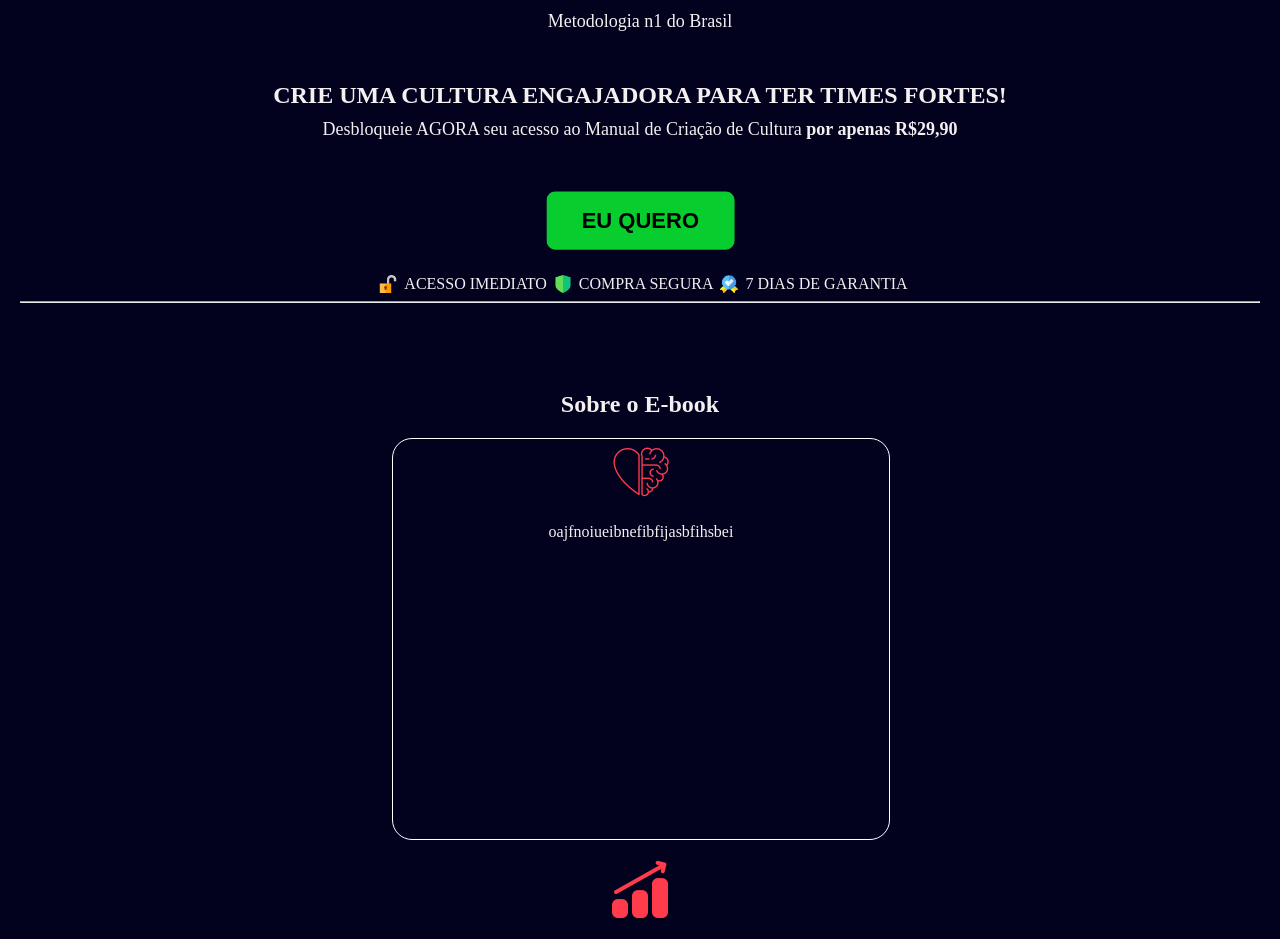
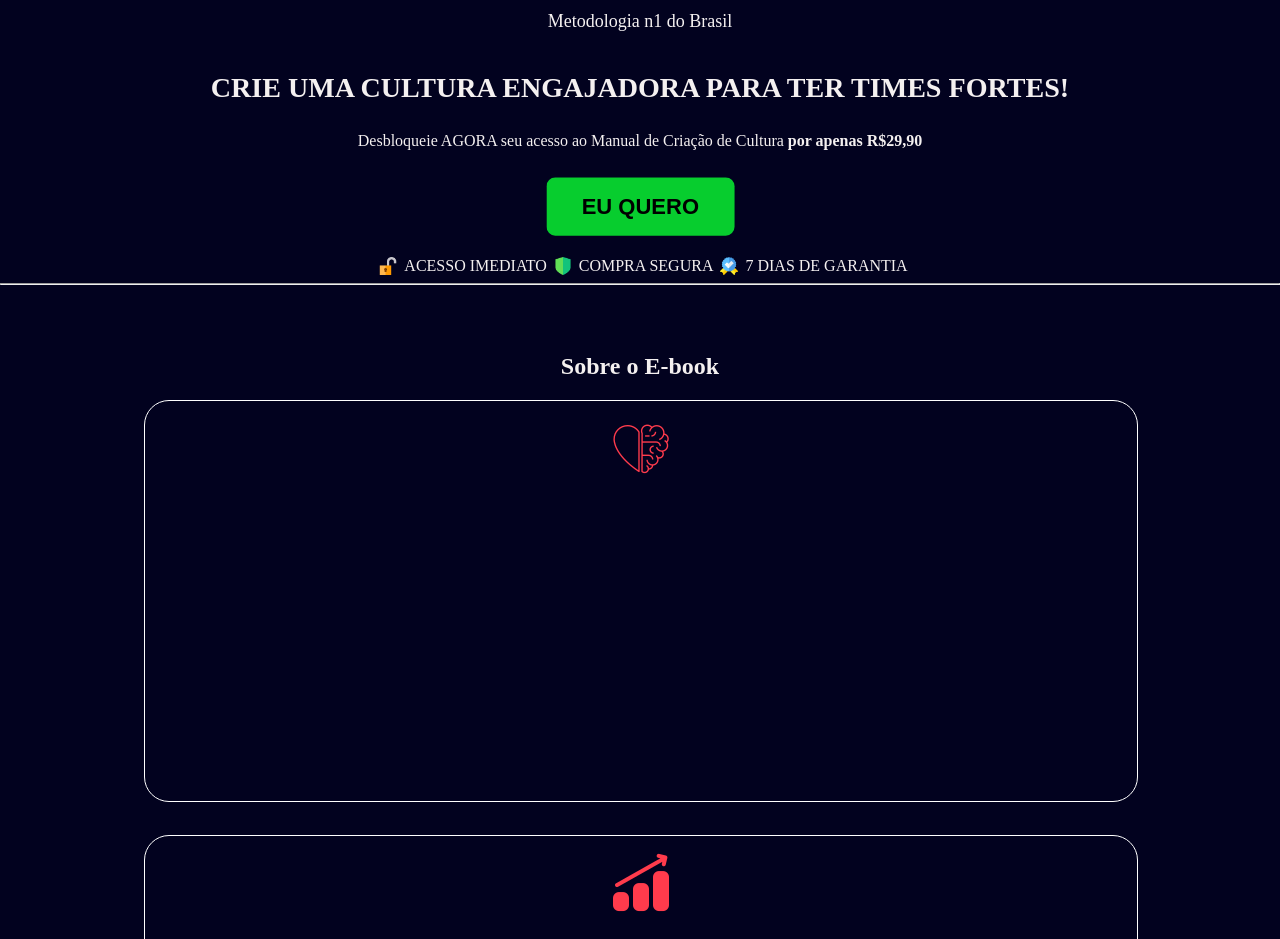
Before and after one commit to matheuspauldev/Douglas-Stefersson, a plain HTML site: page Landing Page/index.html in a window 1280 px wide. Shown: the part 373-1312 px from the top of the page. Drawn offline with Linux system fonts and the light colour scheme; a web font is replaced by a local one.

Commit message:
identação de espaço na section #sobre

```diff
--- a/Landing Page/index.html
+++ b/Landing Page/index.html
@@ -13,11 +13,11 @@
     <section id="hero">
         <div id="firstTTitle">
             <img class="logo-principal" src="img/academia de lideres vermelho.png">
-            <p class="f">Metodologia n1 do Brasil</p>
+            <p id="subtitle-principal">Metodologia n1 do Brasil</p>
         </div>
-        <div>
+        <div id="chamada-principal">
             <h3>CRIE UMA CULTURA ENGAJADORA PARA TER TIMES FORTES!</h3>
-            <p class="f">Desbloqueie AGORA seu acesso ao Manual de Criação de Cultura <b>por apenas R$29,90</b></p>
+            <p>Desbloqueie AGORA seu acesso ao Manual de Criação de Cultura <b>por apenas R$29,90</b></p>
         </div>
         <button class="cta">EU QUERO</button> <br><br>
         <div id="ctafooter">
@@ -34,8 +34,8 @@
     <section id="sobre">
         <h2>Sobre o E-book</h2>
         <div id="inteligencia-emocional">
-            <img src="img/auto conhecimento.png" alt="Inteligente emocional">
-            <p>oajfnoiueibnefibfijasbfihsbei</p>
+            <img src="img/auto conhecimento.png" alt="Inteligencia emocional">
+            <p></p>
         </div>
         <div id="">
             <img src="" alt="">
--- a/Landing Page/styles.css
+++ b/Landing Page/styles.css
@@ -12,53 +12,34 @@ body {
     padding: 0;
     color: #f4f0f0;
 }
-
-header {
-    background-color: #6B8E23; /* Verde musgo */
-    padding: 10px 20px;
+#hero {
+    padding-top: 20px;
+    width: 100%;
     text-align: center;
-}
-#hero .logo-principal{
-    width: 460px;
-    height: 350px;
 }
 div #firstTTitle{
     text-align: center;
     display: flex;
     flex-direction: column;
 }
-
-#hero {
-    padding: 20px 20px;
-    text-align: center;
-}
-.topTitle{
-    text-transform: uppercase;
-    background: linear-gradient(to right, #666eff,#2693f9,#343df0);
-    background-size: 400% 100%;
-    animation: degrade 30s linear infinite alternate;
-
-    -webkit-background-clip: text ;
-    -webkit-text-fill-color: transparent;
+#hero .logo-principal{
+    width: 460px;
+    height: 350px;
 }
 
-#hero .f {
+#hero #subtitle-principal {
     font-size: 18px;
     margin-top: 10px;
-    margin-bottom: 20px;
-    margin-left: 60px;
-    margin-right: 60px;
-    margin-bottom: 50px;
+    margin-bottom: 40px;
 }
-#hero h3{
+#hero #chamada-principal{
     font-size: 24px;
-    margin-top: 20px;
-    margin-bottom: 0px;
-    margin-left: 60px;
-    margin-right: 60px;
+    margin: 20px 0px 10px;
 }
-
-
+#hero p {
+    font-size: 16px;
+    margin: 0px;
+}
 .cta {
     background-color: #07cd2e;
     border: none;
@@ -69,7 +50,7 @@ div #firstTTitle{
     text-decoration: none;
     display: inline-block;
     font-size: 20px;
-    margin: 4px 2px;
+    margin: 20px 2px 0px;
     cursor: pointer;
     border-radius: 8px;
     animation: pulse 2s infinite;
@@ -95,23 +76,51 @@ div #firstTTitle{
     flex-wrap: wrap;
     margin: 6px;
 }
-#hero p {
-    font-size: 16px;
-    margin: 0px;
-}
 section #sobre{
     display: flex;
     text-align: center;
+    width: 100%;
+    margin: 0;
 }
 #inteligencia-emocional{
     text-align: center;
-    width: 40%;
+    width: 80%;
     height: 400px;
     border: solid 1px;
     border-color: #fff;
-    border-radius: 20px;
-    margin-left: 30%;
-    margin-right: 0%;
+    margin-left: 10%;
+    margin-top: 15px;
+    border-radius: 25px;
+}
+#inteligencia-emocional img{
+    margin-top: 15px;
+}
+
+#x{
+    text-align: center;
+    width: 80%;
+    height: 400px;
+    border: solid 1px;
+    border-color: #fff;
+    margin-left: 10%;
+    margin-top: 15px;
+    border-radius: 25px;
+}
+#x img{
+    margin-top: 15px;
+}
+#resultado{
+    text-align: center;
+    width: 80%;
+    height: 400px;
+    border: solid 1px;
+    border-color: #fff;
+    margin-left: 10%;
+    margin-top: 15px;
+    border-radius: 25px;
+}
+#resultado img{
+    margin-top: 15px;
 }
 #ctafooter img{
     max-width: 18px;
```
